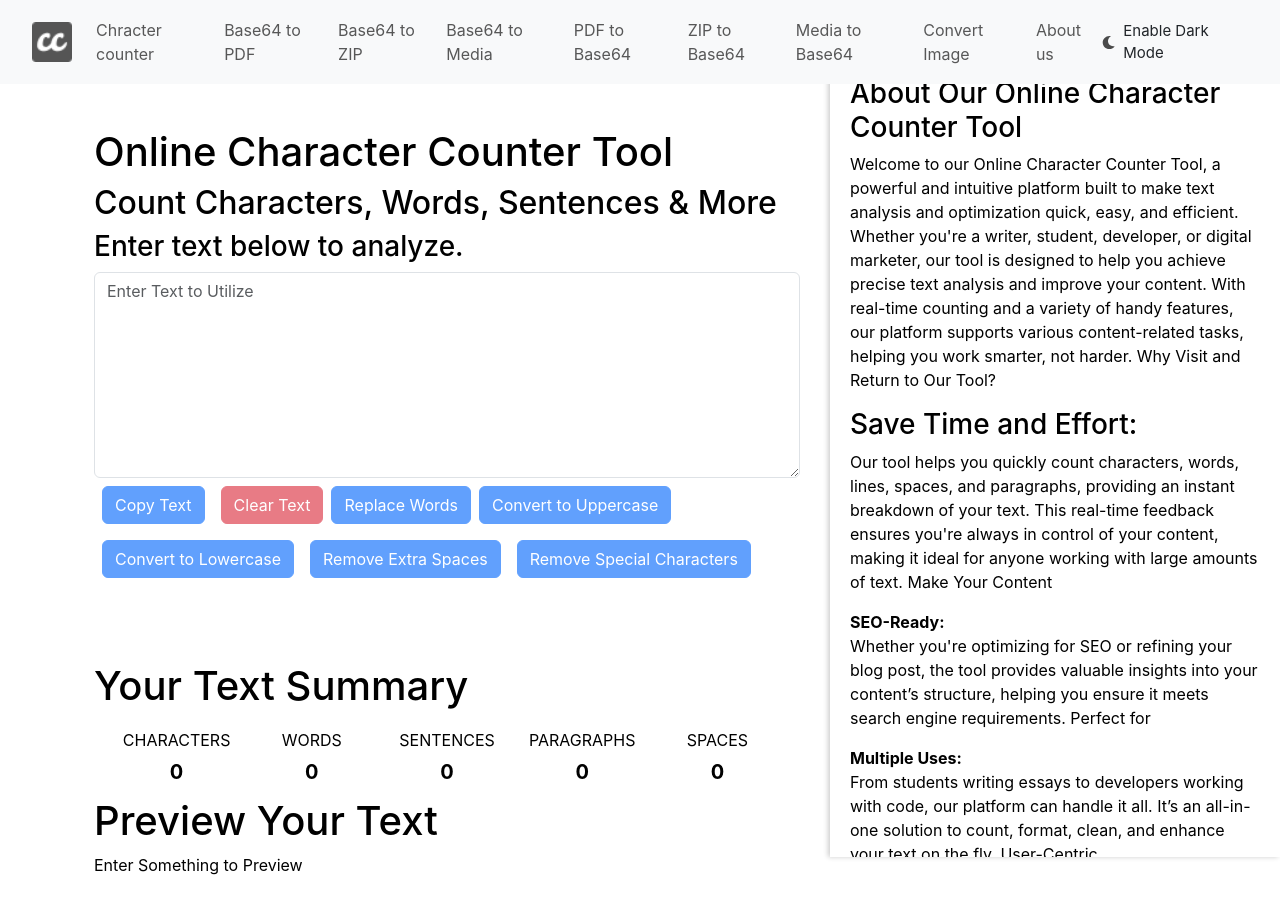
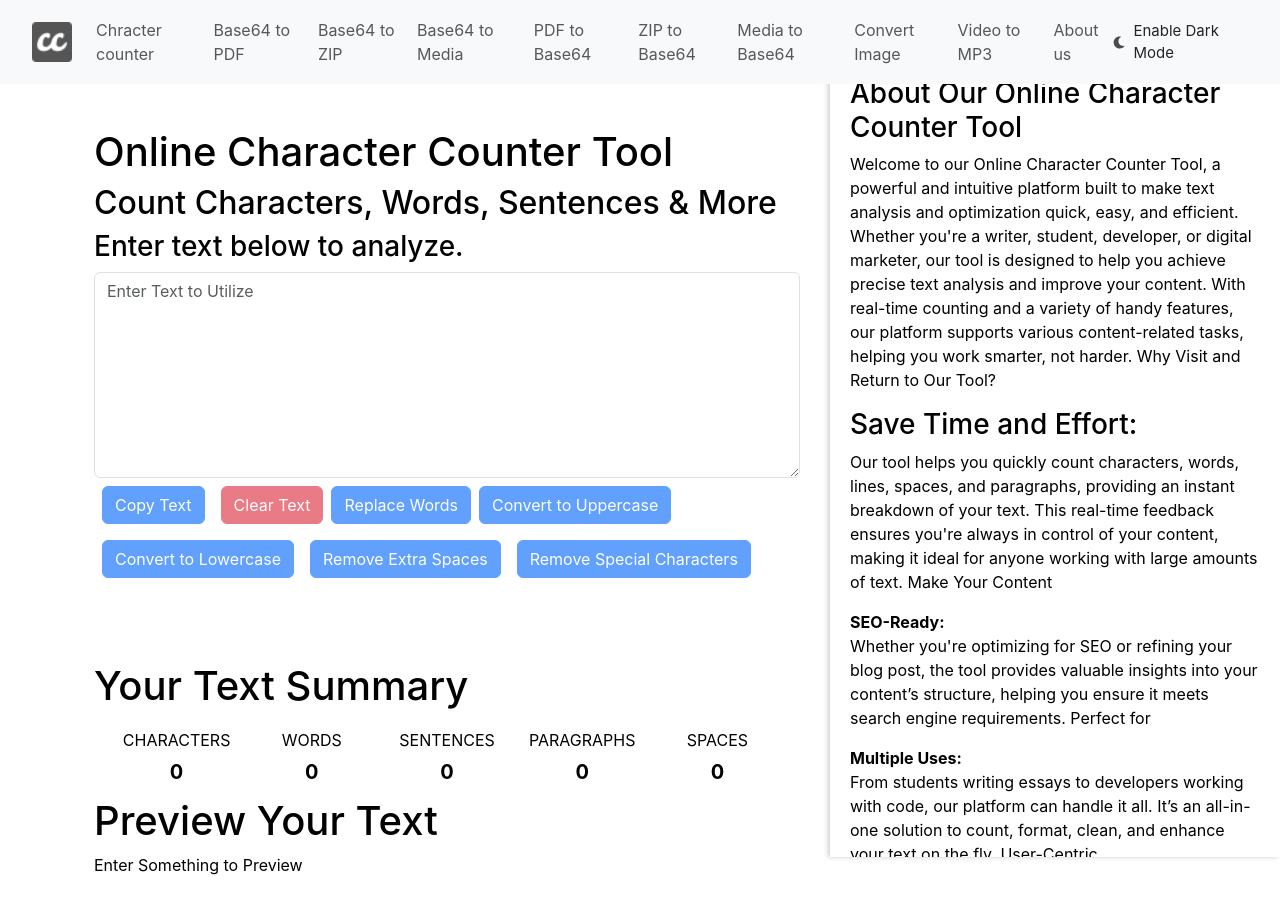
Before and after one commit to M-Farhan-Shaukat/react_learn, a React (Create React App) app: page /character-counter in a window 1280 px wide. Shown: the top 914 px of the page. Built offline with nearby package versions, Linux system fonts and the light colour scheme.

Commit message:
testing vercel on cloudflare

```diff
--- a/src/components/common/NavBar.js
+++ b/src/components/common/NavBar.js
@@ -142,6 +142,15 @@
 
             <li className="nav-item">
               <Link
+                className={`nav-link ${isActive("/image-convert") ? "active" : ""}`}
+                to="/image-convert"
+              >
+                {props.NavHeadings.videotoaudio}
+              </Link>
+            </li>
+
+            <li className="nav-item">
+              <Link
                 className={`nav-link ${isActive("/about") ? "active" : ""}`}
                 to="/about"
               >
```
